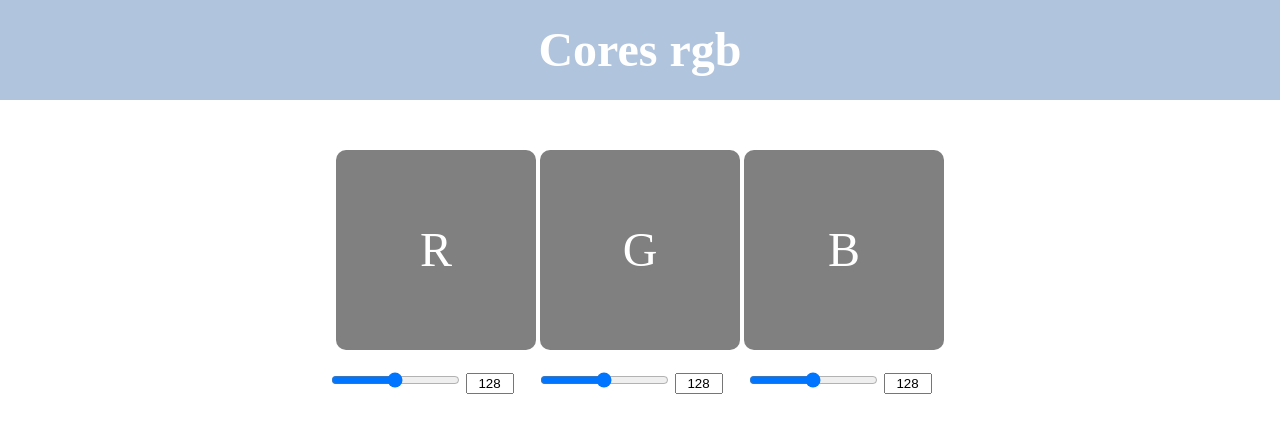
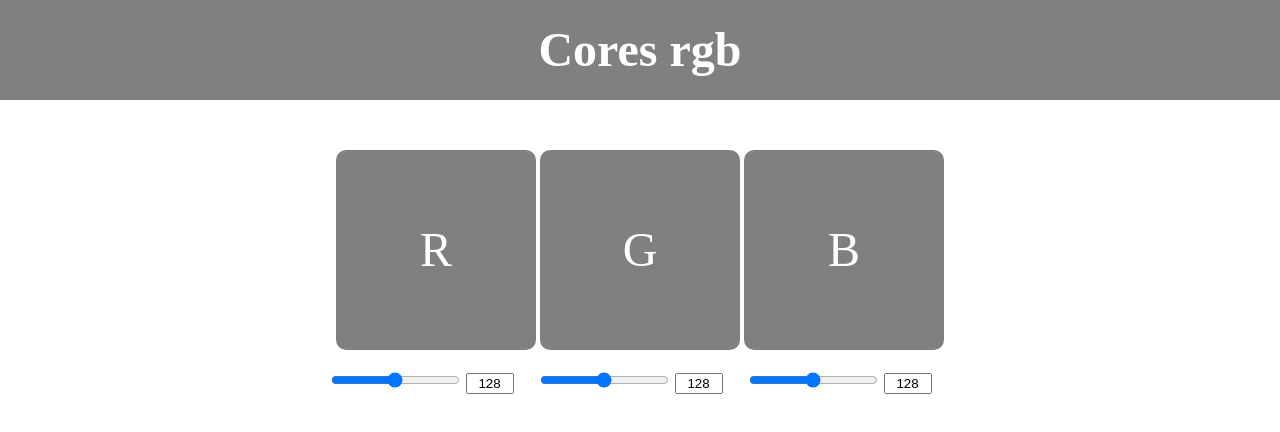
Before and after one commit to JsBatista/Rgb-ph, a plain HTML site: page index.html in a window 1280 px wide. Drawn offline with Linux system fonts and the light colour scheme.

Commit message:
Changing the header color

```diff
--- a/color.js
+++ b/color.js
@@ -14,6 +14,7 @@ function Color() {
     for (let i = 0; i < 3; i++) {
       document.getElementsByClassName("Color")[i].style.backgroundColor = "rgb(" + getRGB()[0] + "," +  getRGB()[1] + "," + getRGB()[2] +")";
     }
+    document.getElementsByTagName("header")[0].style.backgroundColor = "rgb(" + getRGB()[0] + "," +  getRGB()[1] + "," + getRGB()[2] +")";
   };
 
   function changeLabel() {
--- a/style.css
+++ b/style.css
@@ -7,8 +7,9 @@ body {
 }
 
 header {
-  background-color: rgb(176,196,222);
+  background-color: rgb(128, 128, 128);
   height: 100px;
+  transition: 0.5s;
 }
 
 header > h1 {
```
